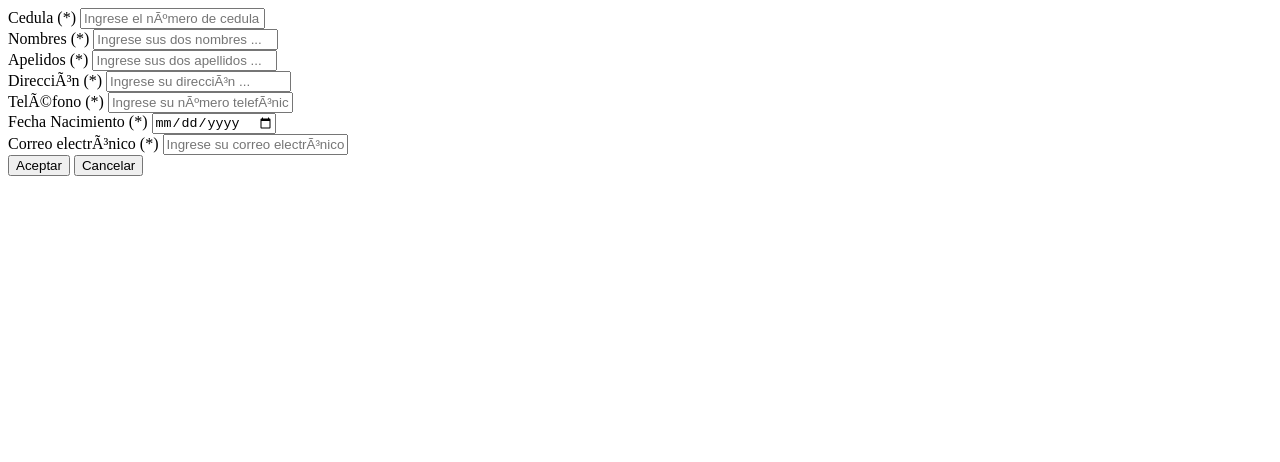
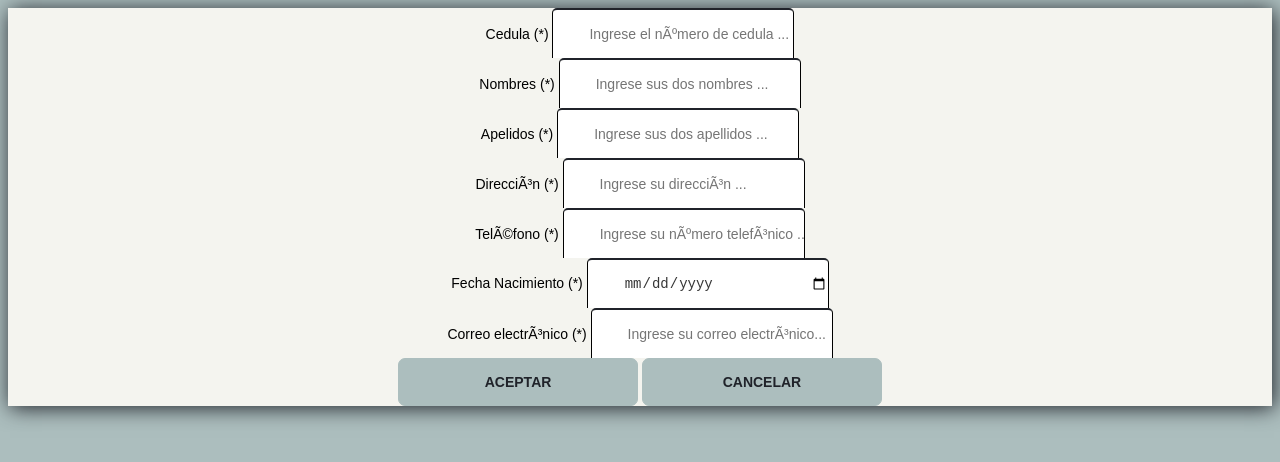
Before and after one commit to Dperaltat/Practica03-Javascript, a plain HTML site: page Formulario/formulario.html in a window 1280 px wide. Drawn offline with Linux system fonts and the light colour scheme.

Commit message:
CSS formulario

```diff
--- /dev/null
+++ b/Formulario/CSS/Estilo.css
@@ -0,0 +1,103 @@
+body {
+	background:#ACBEBE;
+    text-align: center;
+	font-family: Arial, sans-serif;
+	font-size: 14px;
+	line-height: 1.5em;
+}
+
+input {
+	font-size: 1em;
+	line-height: 1.5em;
+	margin: 0;
+	padding: 0;
+	-webkit-appearance: none;
+}
+
+.main{
+	background-color:#f4f4ef;
+    box-shadow: 2px 2px 20px  #20232a;
+}
+
+.main input {
+	border: none;
+	height: 48px;
+	outline: none;
+}
+
+.main input[type="text"] {
+	background-color: #fff;
+	border-top: 2px solid #20232a;
+	border-right: 1px solid #000;
+	border-left: 1px solid #000;
+	border-radius: 5px 5px 0 0;
+	-moz-border-radius: 5px 5px 0 0;
+	-webkit-border-radius: 5px 5px 0 0;
+    -o-border-radius: 5px 5px 0 0;
+    -ms-border-radius: 5px 5px 0 0;
+	color: #363636;
+	padding-left: 36px;
+	width: 204px;
+}
+
+.main input[type="email"] {
+	background-color: #fff;
+	border-top: 2px solid #20232a;
+	border-right: 1px solid #000;
+	border-left: 1px solid #000;
+	border-radius: 5px 5px 0 0;
+	-moz-border-radius: 5px 5px 0 0;
+	-webkit-border-radius: 5px 5px 0 0;
+    -o-border-radius: 5px 5px 0 0;
+    -ms-border-radius: 5px 5px 0 0;
+	color: #363636;
+	padding-left: 36px;
+	width: 204px;
+}
+
+.main input[type="date"] {
+	background-color: #fff;
+	border-top: 2px solid #20232a;
+	border-right: 1px solid #000;
+	border-left: 1px solid #000;
+	border-radius: 5px 5px 0 0;
+	-moz-border-radius: 5px 5px 0 0;
+	-webkit-border-radius: 5px 5px 0 0;
+    -o-border-radius: 5px 5px 0 0;
+    -ms-border-radius: 5px 5px 0 0;
+	color: #363636;
+	padding-left: 36px;
+	width: 204px;
+}
+
+.main input[type="submit"] {
+	background-color: #ACBEBE;
+	border: 1px solid #ACBEBE;
+	border-radius: 7px;
+	-moz-border-radius: 7px;
+	-webkit-border-radius: 7px;
+    -ms-border-radius: 7px;
+    -o-border-radius: 7px;
+	color: #20232a;
+	font-weight: bold;
+	text-align: center;
+	text-transform: uppercase;
+    width: 240px;
+    cursor: pointer;
+}
+
+.main input[type="reset"] {
+	background-color: #ACBEBE;
+	border: 1px solid #ACBEBE;
+	border-radius: 7px;
+	-moz-border-radius: 7px;
+	-webkit-border-radius: 7px;
+    -ms-border-radius: 7px;
+    -o-border-radius: 7px;
+	color: #20232a;
+	font-weight: bold;
+	text-align: center;
+	text-transform: uppercase;
+    width: 240px;
+    cursor: pointer;
+}
--- a/Formulario/formulario.html
+++ b/Formulario/formulario.html
@@ -3,6 +3,7 @@
     <head>
         <metacharset="UTF-8">
         <script type="text/javascript" src="JS/validar.js"></script>
+        <link rel="stylesheet" href="CSS/Estilo.css" type="text/css">
         <style type="text/css">
         .error{
             color:brown;
@@ -12,7 +13,8 @@
     </head>
     <body >
 
-    <form id="formulario01" method="POST"action="" onsubmit="return validar(this)">
+    <div class="main">
+        <form id="form" method="POST"action="" onsubmit="return validar(this)">
 
             <label for="cedula">Cedula (*)</label>
             <input type="text"id="cedula"name="cedula"value=""placeholder="Ingrese el número de cedula ..."/>
@@ -45,5 +47,6 @@
             <input type="submit"id="crear"name="crear"value="Aceptar"/>
             <input type="reset"id="cancelar"name="cancelar"value="Cancelar"/>
         </form>
+    </div>
 </body>
 </html>
```
Also changed, not shown: Calculadora/Calculadora.html (renamed from Calculadora/index.html). Lines whose indentation alone changed are shown as unchanged.
